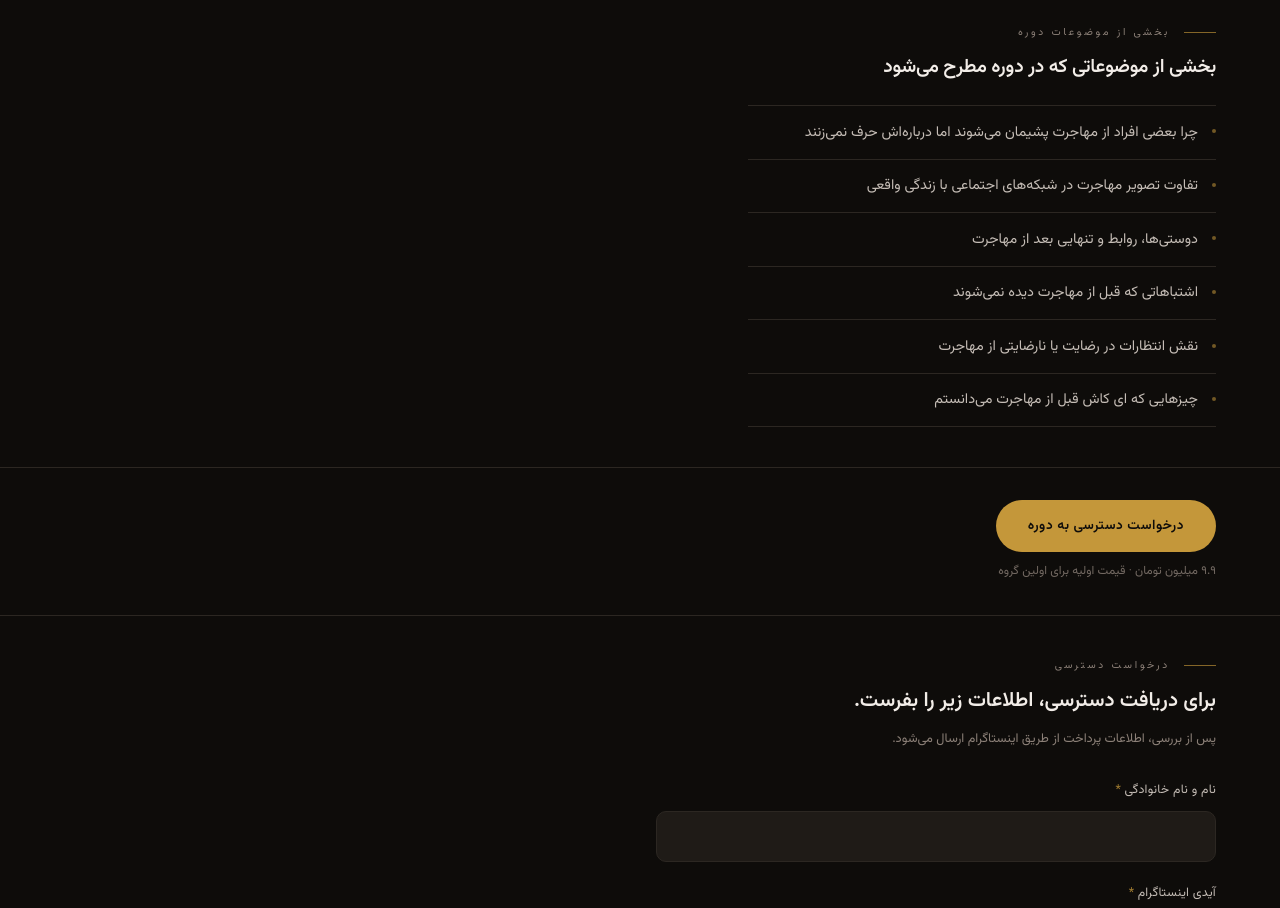
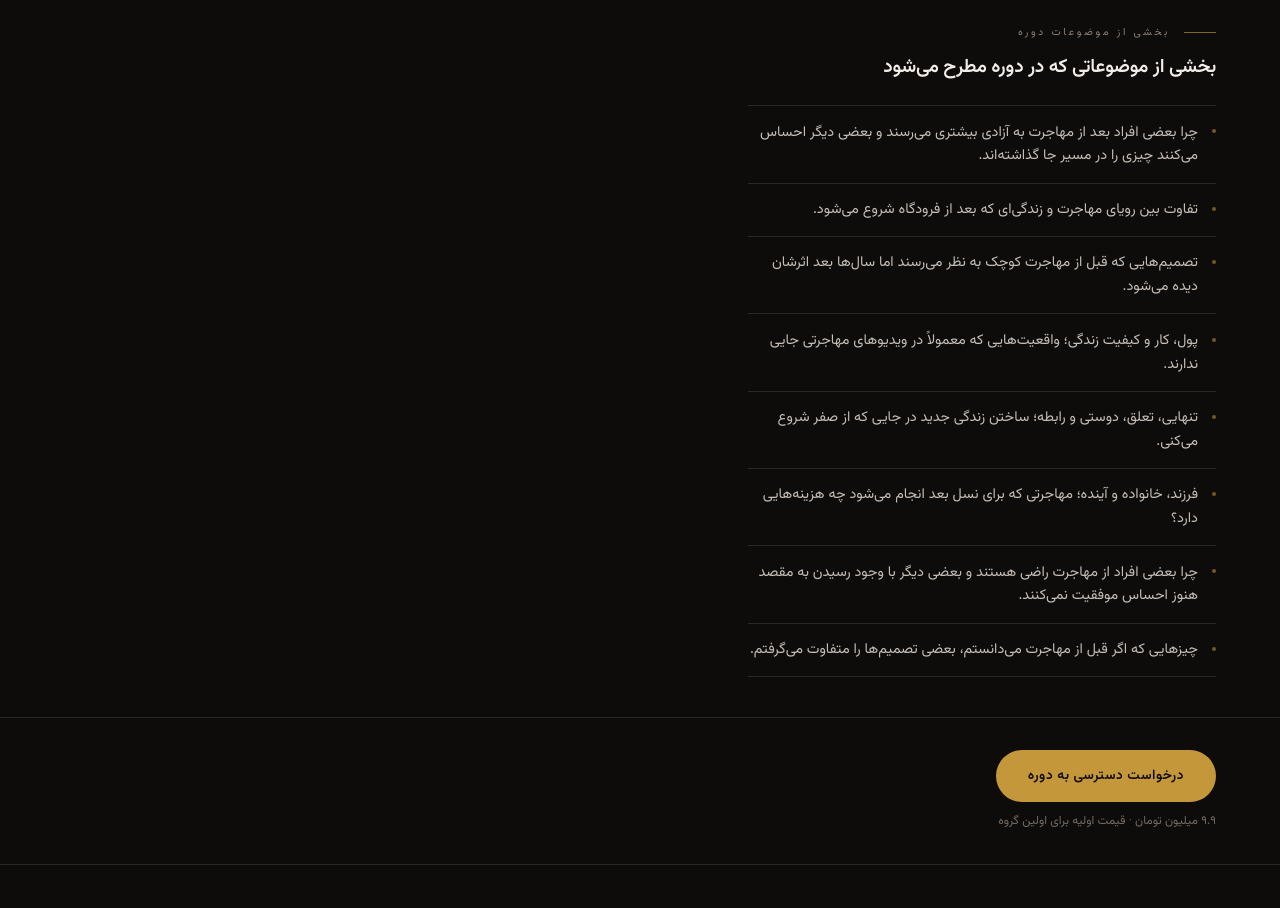
Before and after one commit to ashkanfara/ashkanfaraa.com, a Next.js app: page /course in a window 1280 px wide. Shown: the part 1680-2588 px from the top of the page. Built offline with nearby package versions, Linux system fonts and the light colour scheme.

Commit message:
Replace course topics with curiosity/recognition-driven copy

```diff
--- a/src/components/sections/CoursePageShell.tsx
+++ b/src/components/sections/CoursePageShell.tsx
@@ -41,12 +41,14 @@ const PREVIEWS = [
 
 // ── Topics ─────────────────────────────────────────────────────
 const TOPICS = [
-  'چرا بعضی افراد از مهاجرت پشیمان می‌شوند اما درباره‌اش حرف نمی‌زنند',
-  'تفاوت تصویر مهاجرت در شبکه‌های اجتماعی با زندگی واقعی',
-  'دوستی‌ها، روابط و تنهایی بعد از مهاجرت',
-  'اشتباهاتی که قبل از مهاجرت دیده نمی‌شوند',
-  'نقش انتظارات در رضایت یا نارضایتی از مهاجرت',
-  'چیزهایی که ای کاش قبل از مهاجرت می‌دانستم',
+  'چرا بعضی افراد بعد از مهاجرت به آزادی بیشتری می‌رسند و بعضی دیگر احساس می‌کنند چیزی را در مسیر جا گذاشته‌اند.',
+  'تفاوت بین رویای مهاجرت و زندگی‌ای که بعد از فرودگاه شروع می‌شود.',
+  'تصمیم‌هایی که قبل از مهاجرت کوچک به نظر می‌رسند اما سال‌ها بعد اثرشان دیده می‌شود.',
+  'پول، کار و کیفیت زندگی؛ واقعیت‌هایی که معمولاً در ویدیوهای مهاجرتی جایی ندارند.',
+  'تنهایی، تعلق، دوستی و رابطه؛ ساختن زندگی جدید در جایی که از صفر شروع می‌کنی.',
+  'فرزند، خانواده و آینده؛ مهاجرتی که برای نسل بعد انجام می‌شود چه هزینه‌هایی دارد؟',
+  'چرا بعضی افراد از مهاجرت راضی هستند و بعضی دیگر با وجود رسیدن به مقصد هنوز احساس موفقیت نمی‌کنند.',
+  'چیزهایی که اگر قبل از مهاجرت می‌دانستم، بعضی تصمیم‌ها را متفاوت می‌گرفتم.',
 ]
 
 // ── Testimonials content override ──────────────────────────────
```
